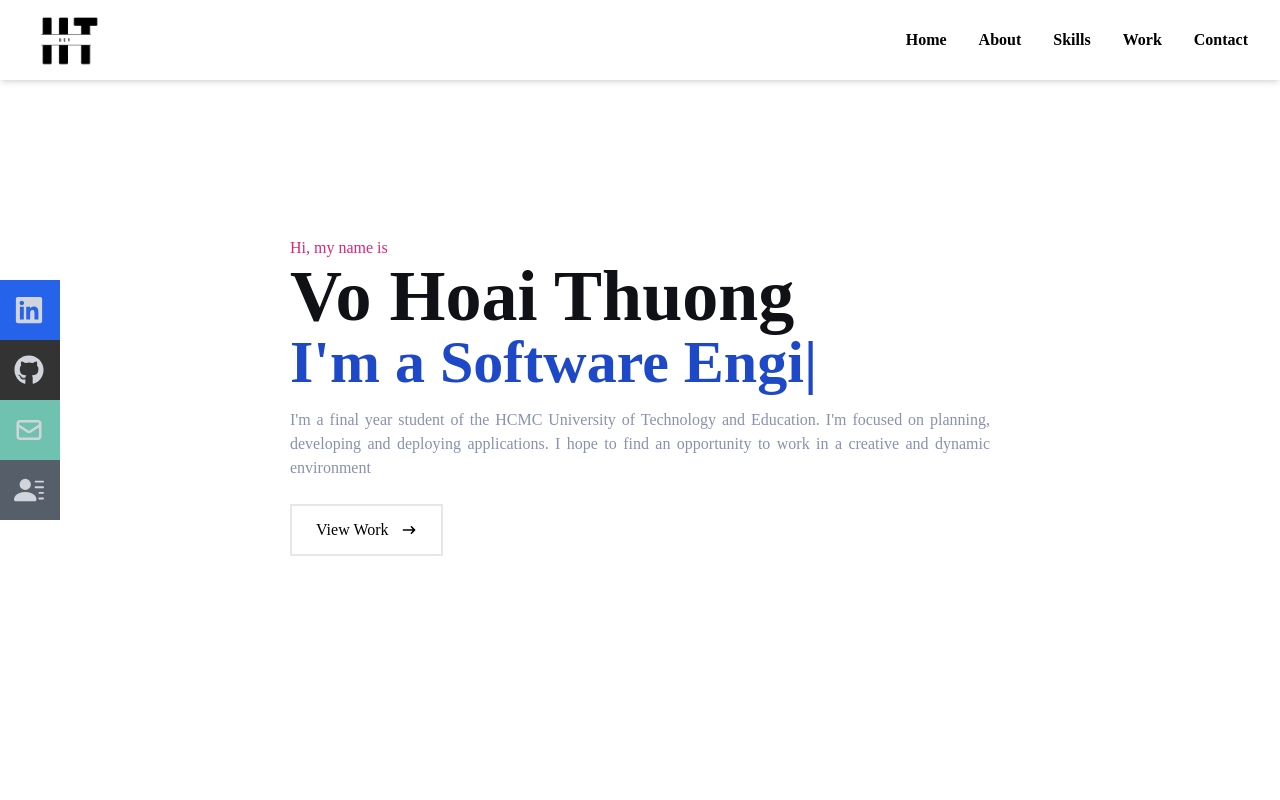
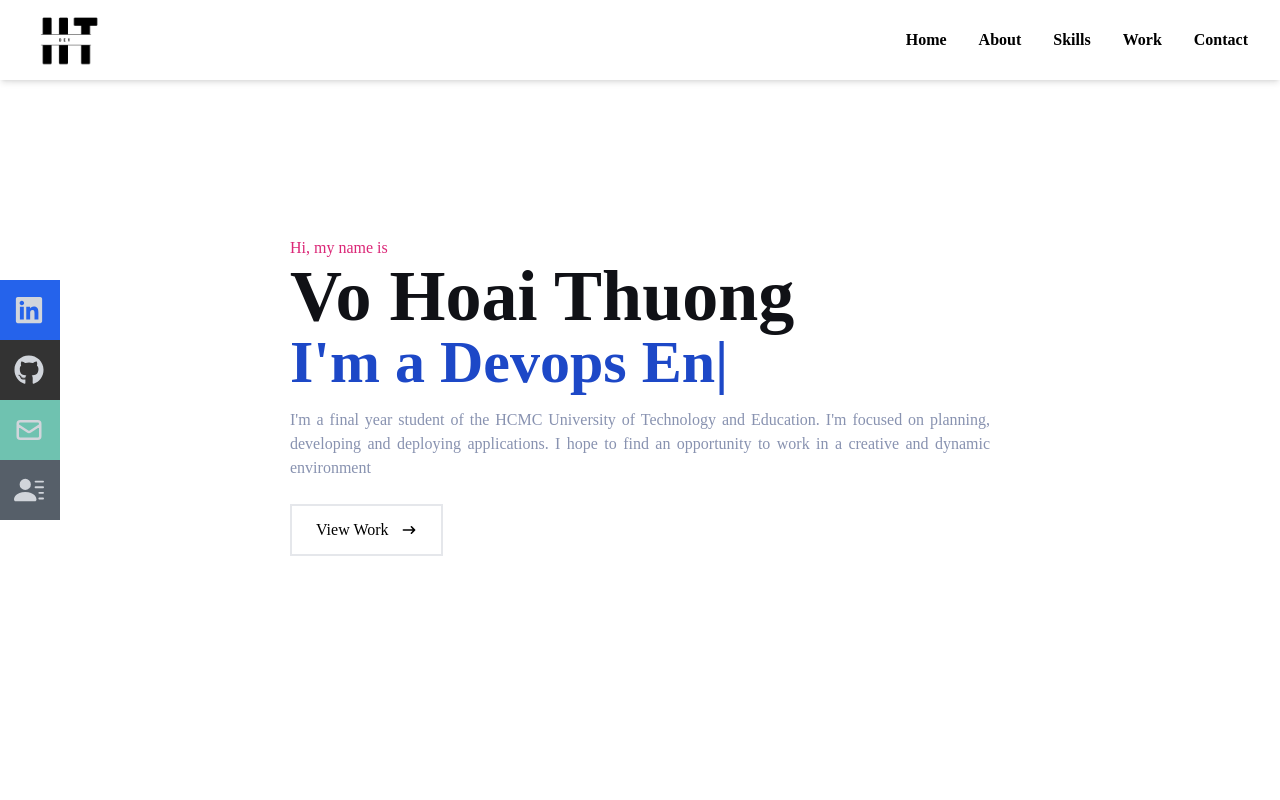
Before and after one commit to thuongh2/hoaithuong-portfolio, a React (Create React App) app: page / in a window 1280 px wide. Shown: the top 800 px of the page. Built offline with nearby package versions, Linux system fonts and the light colour scheme.

Commit message:
add devops page

```diff
--- a/src/components/Animation.jsx
+++ b/src/components/Animation.jsx
@@ -3,15 +3,17 @@ import React, { useState, useEffect } from "react";
 
 export default Animation = () => {
   const [pageURL, setPageURL] = useState("dev");
-  const [type, setType] = useState("Software");
+  const [type, setType] = useState("Devops");
 
   useEffect(() => {
     setPageURL(window.location.href);
-  })
-  console.log(pageURL);
-  if(pageURL.includes("devops")) {
-    setType("DevOps");
-  }
+    console.log(pageURL);
+    if(window.location.href.includes("devops")) {
+      setType("DevOps");
+      console.log(type);
+    }
+
+  }, [setPageURL])
 
 
   return (
```
